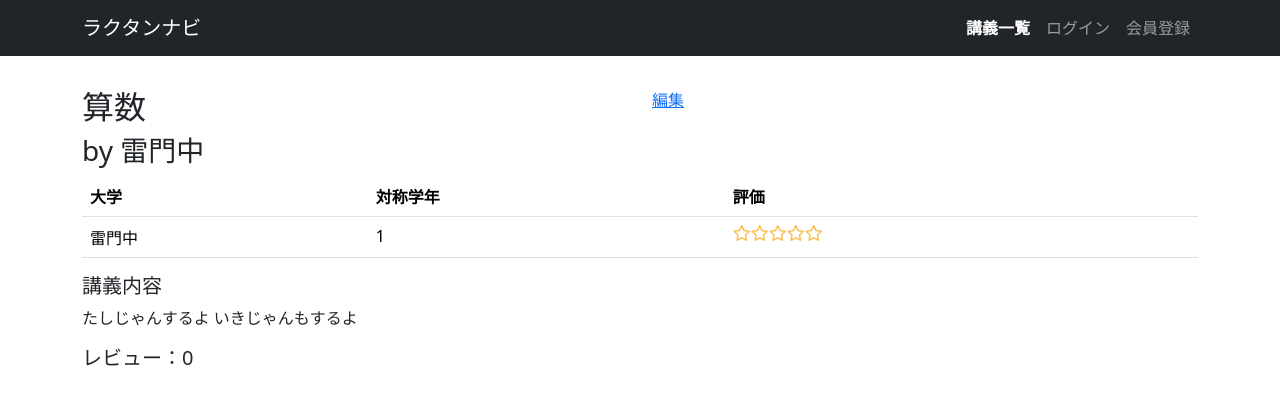
After one commit to daisuke-shimura/server_programming, a Django app: page /lectures/1 in a window 1280 px wide. The commit adds this page. Shown: the top 405 px of the page. Run offline with Django 3.2, Linux system fonts and the light colour scheme; data comes from the database, SQL or seed files in the repository; both versions use the stored data as it was after the commit; some libraries are stand-ins or nearby versions.

Commit message:
講義に関する機能

```diff
--- a/djangosnippets/helloworld/models.py
+++ b/djangosnippets/helloworld/models.py
@@ -27,16 +27,16 @@ class User(AbstractUser):
 
 class Lecture(models.Model):
     name = models.CharField(max_length=128)
-    body = models.TextField()
-    university = models.CharField(max_length=128)
-    school_year = models.IntegerField()
-    average_score = models.FloatField()
-    reviews_count = models.IntegerField()
+    body = models.TextField(null=True, blank=True)
+    university = models.CharField(max_length=128, null=True, blank=True)
+    school_year = models.IntegerField(null=True, blank=True)
+    average_score = models.FloatField(null=True, blank=True)
+    reviews_count = models.IntegerField(default=0, blank=True)
 
 
 class Review(models.Model):
     title = models.CharField(max_length=128)
-    comment = models.TextField()
+    comment = models.TextField(null=True, blank=True)
     score = models.IntegerField(validators=[MinValueValidator(1), MaxValueValidator(5)])
     lecture = models.ForeignKey(Lecture, on_delete=models.CASCADE)
     user = models.ForeignKey(settings.AUTH_USER_MODEL, on_delete=models.CASCADE)
--- a/djangosnippets/helloworld/static/snippets/css/style.css
+++ b/djangosnippets/helloworld/static/snippets/css/style.css
@@ -11,3 +11,36 @@ main {
     display: flex;
     flex-direction: column;
 }
+
+.star{
+    color: #fbbf4f;
+}
+
+/*小数点にも対応ver*/
+.star-rating {
+  position: relative;
+  display: inline-block;
+  font-size: 24px;
+  color: #ccc; /* 背景の星（枠線） */
+}
+
+.star-rating::before {
+  content: '\f005\f005\f005\f005\f005'; /* 5つの星 */
+  font-family: 'Font Awesome 5 Free';
+  font-weight: 900;
+}
+
+.star-rating-fill {
+  position: absolute;
+  top: 0;
+  left: 0;
+  overflow: hidden;
+  white-space: nowrap;
+  color: #fbbf4f;
+}
+
+.star-rating-fill::before {
+  content: '\f005\f005\f005\f005\f005'; /* 同じく5つの星 */
+  font-family: 'Font Awesome 5 Free';
+  font-weight: 900;
+}
--- a/djangosnippets/helloworld/templates/snippets/base.html
+++ b/djangosnippets/helloworld/templates/snippets/base.html
@@ -3,10 +3,11 @@
 <html>
 <head>
     <meta charset="UTF-8">
-    <title>Djangoスニペット</title>
+    <title>ラクタンナビ</title>
     {% bootstrap_css %}
     {% bootstrap_javascript %}
     <link rel="stylesheet" href="{% static 'snippets/css/style.css' %}">
+    <link rel="stylesheet" href="https://cdnjs.cloudflare.com/ajax/libs/font-awesome/6.5.0/css/all.min.css">
     {% block extraheader %}{% endblock %}
 </head>
 <body>
@@ -17,24 +18,31 @@
                     <div class="container justify-content-between">
                         <a href="/" class="navbar-brand">管理者ページ</a>
                         <ul class="navbar-nav mr-md-2">
+                            <li><a class="nav-link text-white fw-bold" href="{% url 'lectures/new' %}">講義作成</a></li>
+                            <li><a class="nav-link text-white fw-bold" href="{% url 'lectures/index' %}">講義一覧</a></li>
+                            <li>
                                 <form action="{% url 'logout' %}" method="post" name="f_logout" class="mb-0">
                                     {% csrf_token %}
                                     <input type="hidden" name="logout" value="true">
                                     <a href="javascript:document.f_logout.submit()" class="logout nav-link">ログアウト</a>
                                 </form>
+                            </li>
                         </ul>
                     </div>
                 </nav>
             {% else %}
                 <nav class="navbar navbar-expand flex-md-row navbar-dark bg-dark">
                     <div class="container justify-content-between">
-                        <a href="/" class="navbar-brand">Djangoスニペット</a>
+                        <a href="/" class="navbar-brand">ラクタンナビ</a>
                         <ul class="navbar-nav mr-md-2">
+                            <li><a class="nav-link text-white fw-bold" href="{% url 'lectures/index' %}">講義一覧</a></li>
+                            <li>
                                 <form action="{% url 'logout' %}" method="post" name="f_logout" class="mb-0">
                                     {% csrf_token %}
                                     <input type="hidden" value="logout">
                                     <a href="javascript:f_logout.submit()" class="logout nav-link">ログアウト</a>
                                 </form>
+                            </li>
                         </ul>
                     </div>
                 </nav>
@@ -42,8 +50,9 @@
         {% else %}
         <nav class="navbar navbar-expand flex-md-row navbar-dark bg-dark">
             <div class="container justify-content-between">
-                <a href="/" class="navbar-brand">Djangoスニペット</a>
+                <a href="/" class="navbar-brand">ラクタンナビ</a>
                 <ul class="navbar-nav mr-md-2">
+                    <li><a class="nav-link text-white fw-bold" href="{% url 'lectures/index' %}">講義一覧</a></li>
                     <li class="nav-item"><a class="nav-link" href="{% url 'login' %}">ログイン</a></li>
                     <li class="nav-item"><a class="nav-link" href="{% url 'signup' %}">会員登録</a></li>
                 </ul>
--- /dev/null
+++ b/djangosnippets/helloworld/templates/snippets/lectures/show.html
@@ -0,0 +1,39 @@
+{% extends 'base.html' %}
+
+{% block main %}
+<div class="row">
+  <div class="col">
+    <h2>{{ lecture.name }}</h2>
+    {% if lecture.university %}
+    <h3>by {{ lecture.university }}</h3>
+    {% endif %}
+  </div>
+  <div class="col">
+    <a href="{% url 'lectures/edit' lecture.id %}">編集</a>
+  </div>
+</div>
+
+<table class="table">
+  <thead>
+    <tr>
+      <th>大学</th>
+      <th>対称学年</th>
+      <th>評価</th>
+    </tr>
+  </thead>
+  <tbody>
+    <tr>
+      <td>{{ lecture.university }}</td>
+      <td>{{ lecture.school_year }}</td>
+      <td>{% include 'lectures/star.html' %}</td>
+    </tr>
+  </tbody>
+</table>
+
+<h5>講義内容</h5>
+<p>{{ lecture.body }}</p>
+
+<h5>レビュー：{{ lecture.reviews_count }}</h5>
+<!--レビュー一覧-->
+
+{% endblock %}
--- /dev/null
+++ b/djangosnippets/helloworld/templates/snippets/lectures/star.html
@@ -0,0 +1,21 @@
+<span class="star">
+  {% if lecture.average_score == 1 %}
+    <!--★☆☆☆☆-->
+    <i class="fa-solid fa-star"></i><i class="fa-regular fa-star"></i><i class="fa-regular fa-star"></i><i class="fa-regular fa-star"></i><i class="fa-regular fa-star"></i>
+  {% elif lecture.average_score == 2 %}
+    <!--★★☆☆☆-->
+    <i class="fa-solid fa-star"></i><i class="fa-solid fa-star"></i><i class="fa-regular fa-star"></i><i class="fa-regular fa-star"></i><i class="fa-regular fa-star"></i>
+  {% elif lecture.average_score == 3 %}
+    <!--★★★☆☆-->
+    <i class="fa-solid fa-star"></i><i class="fa-solid fa-star"></i><i class="fa-solid fa-star"><i class="fa-regular fa-star"></i><i class="fa-regular fa-star"></i>
+  {% elif lecture.average_score == 4 %}
+    <!--★★★★☆-->
+    <i class="fa-solid fa-star"></i><i class="fa-solid fa-star"></i><i class="fa-solid fa-star"></i><i class="fa-solid fa-star"></i><i class="fa-regular fa-star"></i>
+  {% elif lecture.average_score == 5 %}
+    <!--★★★★★-->
+    <i class="fa-solid fa-star"></i><i class="fa-solid fa-star"></i><i class="fa-solid fa-star"></i><i class="fa-solid fa-star"></i><i class="fa-solid fa-star"></i>
+  {% else %}
+    <!--☆☆☆☆☆-->
+    <i class="fa-regular fa-star"></i><i class="fa-regular fa-star"></i><i class="fa-regular fa-star"></i><i class="fa-regular fa-star"></i><i class="fa-regular fa-star"></i>
+  {% endif %}
+</span>
--- a/djangosnippets/helloworld/templates/snippets/manager/login.html
+++ b/djangosnippets/helloworld/templates/snippets/manager/login.html
@@ -1,3 +1,5 @@
+<!-- 多分使いません  -->
+
 {% extends 'base.html' %}
 {% load django_bootstrap5 %}
 {% block main %}
--- a/djangosnippets/helloworld/urls.py
+++ b/djangosnippets/helloworld/urls.py
@@ -8,6 +8,7 @@ from helloworld.views import signup_view, top
 #from helloworld.views import
 
 urlpatterns = [
+#一般ユーザ
     path('', top, name='top'),
     path('new/', views.snippet_new, name='snippet_new'),
     path('<int:snippet_id>/', views.snippet_detail, name='snippet_detail'),
@@ -18,8 +19,15 @@ urlpatterns = [
     #path('signup/', CreateView.as_view(template_name='snippets/signup.html',form_class=CustomUserCreationForm, success_url='/'), name='signup'),
     path('signup/', signup_view, name='signup'),
 
-    #管理者ページ
+    #講義に関するページ（一覧, 詳細）
+    path('lectures/', views.lecture_index, name='lectures/index'),
+    path('lectures/<int:lecture_id>', views.lecture_show, name='lectures/show'),
+
+#管理者ページ
     path('manager/signup', views.manager_signup, name='manager/signup'),
-    #path('manager/login', ManagerLoginView.as_view(), name='manager/login'),
-    #path('manager/logout/', ManagerLogoutView.as_view(), name='manager/logout'),
+
+    #講義に関するページ（新規作成, 編集）
+    path('manager/lectures/new', views.lecture_new, name='lectures/new'),
+    path('manager/lectures/<int:lecture_id>/edit', views.lecture_edit, name='lectures/edit'),
+
 ]
--- a/djangosnippets/helloworld/views.py
+++ b/djangosnippets/helloworld/views.py
@@ -2,15 +2,17 @@ from django.http import HttpResponse, HttpResponseForbidden
 from django.shortcuts import render, redirect, get_object_or_404
 from django.contrib.auth.decorators import login_required
 from django.contrib.auth.views import LoginView, LogoutView
-from helloworld.models import Helloworld, User
+from helloworld.models import Helloworld, User, Lecture
 from helloworld.forms import SnippetForm
 
 # Create your views here.
 def top(request):
-    snippets = Helloworld.objects.all()
+    #snippets = Helloworld.objects.all()
+    lectures = Lecture.objects.all()
     manager_exists = User.objects.filter(is_manager=True).exists()
     context = {
-        'snippets': snippets,
+        #'snippets': snippets,
+        'lectures': lectures,
         'manager_exists': manager_exists,
     }
     return render(request, 'snippets/top.html', context)
@@ -81,6 +83,44 @@ def manager_signup(request):
     return render(request, 'snippets/manager/signup.html', {'form': form})
 
 
+#講義
+from .forms import LectureForm
+def lecture_new(request):
+    if request.method == 'POST':
+        form = LectureForm(request.POST)
+        if form.is_valid():
+            lecture = form.save(commit=False)
+            lecture.save()
+            return redirect('/lectures/')
+    else:
+        form = LectureForm()
+    return render(request, 'snippets/lectures/new.html', {'form': form})
+
+
+def lecture_index(request):
+    lectures = Lecture.objects.all()
+    context = {
+        'lectures': lectures,
+    }
+    return render(request, 'snippets/lectures/index.html', context)
+
+def lecture_show(request, lecture_id):
+    lecture = get_object_or_404(Lecture, pk=lecture_id)
+    return render(request, 'snippets/lectures/show.html', {'lecture': lecture})
+
+def lecture_edit(request, lecture_id):
+    lecture = get_object_or_404(Lecture, pk=lecture_id)
+    #if lecture.created_by_id != request.user.id:
+        #return HttpResponseForbidden('このスニペットの編集は許可されていません．')
+    if request.method == 'POST':
+        form = LectureForm(request.POST, instance=lecture)
+        if form.is_valid():
+            form.save()
+            return redirect('lectures/show', lecture_id=lecture_id)
+    else:
+        form = LectureForm(instance=lecture)
+    return render(request, 'snippets/lectures/edit.html', {'form': form})
+
 #ログイン後の管理者判別
 '''
 from django.contrib.auth.views import LoginView
```
Also changed, not shown: djangosnippets/helloworld/forms.py (+7 -1 lines), djangosnippets/helloworld/templates/snippets/lectures/edit.html (added, +10 -0 lines), djangosnippets/helloworld/templates/snippets/lectures/index.html (added, +12 -0 lines), djangosnippets/helloworld/templates/snippets/lectures/lectures_table.html (added, +25 -0 lines), djangosnippets/helloworld/templates/snippets/lectures/new.html (added, +10 -0 lines), djangosnippets/helloworld/templates/snippets/top.html (+4 -21 lines), djangosnippets/helloworld/templatetags/star_filters.py (added, +10 -0 lines), djangosnippets/db.sqlite3, djangosnippets/helloworld/migrations/0004_alter_lecture_average_score_alter_lecture_body_and_more.py (added), djangosnippets/helloworld/templatetags/__init__.py (added). Lines whose indentation alone changed are shown as unchanged.
